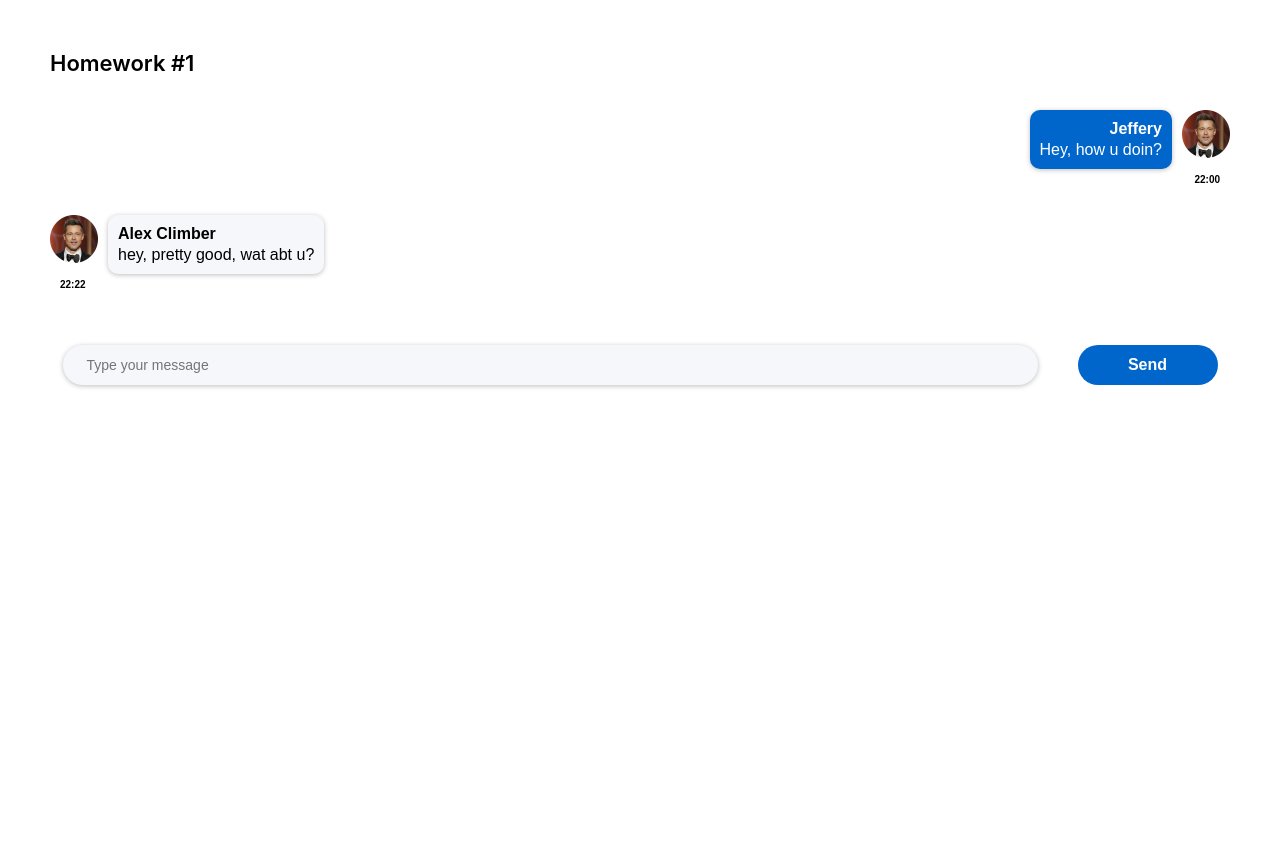
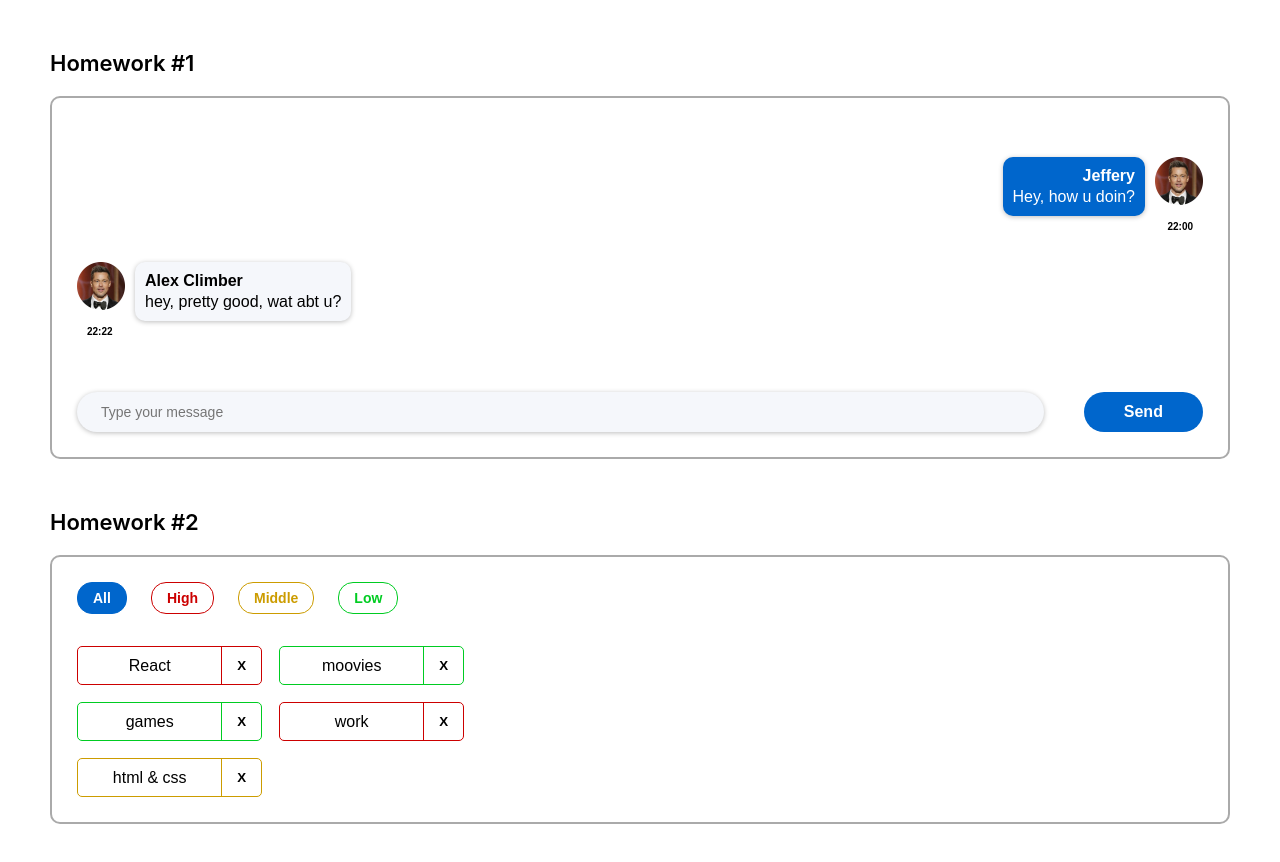
Before and after one commit to pantokrator4/homework-front-main, a React (Create React App) app: page / in a window 1280 px wide. Shown: the top 862 px of the page. Before the commit the page ends 800 px from the top, so only its background shows below. Built offline with nearby package versions, Linux system fonts and the light colour scheme.

Commit message:
0.5 2nd sprint 1st hw is done

```diff
--- a/package.json
+++ b/package.json
@@ -1,6 +1,6 @@
 {
   "name": "hws2",
-  "homepage": "http://IgnatZakalinsky.github.io/hws2",
+  "homepage": "http://pantokrator4.github.io/homework-front-main",
   "version": "0.1.0",
   "private": true,
   "dependencies": {
--- a/src/s1-main/App.module.css
+++ b/src/s1-main/App.module.css
@@ -1,14 +1,17 @@
 .App {
-  --header_height: 60px;
+	--header_height: 60px;
 	margin: 50px
 }
 
 .hw {
-
+	border: 2px solid #AAA;
+	border-radius: 10px;
+	padding: 25px;
 	font-family: "Montserrat", sans-serif;
 }
 
 .hwTitle {
+	margin: 50px 0 20px 0;
 	font-weight: 600;
 	font-size: 22px;
 }
--- a/src/s1-main/App.tsx
+++ b/src/s1-main/App.tsx
@@ -1,13 +1,14 @@
 import React from 'react'
 import s from './App.module.css'
 import HW1 from '../s2-homeworks/hw01/HW1'
+import HW2 from '../s2-homeworks/hw02/HW2'
 
 function App() {
     return (
         <div className={s.App}>
             <HW1/>
             {/*раскомментировать по ходу выполнения*/}
-            {/*<HW2/>*/}
+            <HW2/>
             {/*<HW3/>*/}
             {/*<HW4/>*/}
 
--- a/src/s2-homeworks/hw02/HW2.tsx
+++ b/src/s2-homeworks/hw02/HW2.tsx
@@ -1,6 +1,6 @@
-import React, {useState} from 'react'
-import Affairs from './affairs/Affairs'
-import s2 from '../../s1-main/App.module.css'
+import React, { useState } from "react";
+import Affairs from "./affairs/Affairs";
+import s2 from "../../s1-main/App.module.css";
 
 /*
  * 1 - описать типы AffairPriorityType, AffairType
@@ -17,45 +17,50 @@ import s2 from '../../s1-main/App.module.css'
  * */
 
 // types
-export type AffairPriorityType = any // need to fix any
+export type AffairPriorityType = string; // need to fix any
+
 export type AffairType = {
-    _id: any // need to fix any
-    name: any // need to fix any
-    priority: AffairPriorityType
-}
-export type FilterType = 'all' | AffairPriorityType
+  _id: number; // need to fix any
+  name: string; // need to fix any
+  priority: AffairPriorityType;
+};
+export type FilterType = "all" | AffairPriorityType;
 
 // constants
-const defaultAffairs: any = [ // need to fix any
-    {_id: 1, name: 'React', priority: 'high'}, // студенты могут изменить содержимое name и количество элементов в массиве, ...priority не менять!
-    {_id: 2, name: 'anime', priority: 'low'},
-    {_id: 3, name: 'games', priority: 'low'},
-    {_id: 4, name: 'work', priority: 'high'},
-    {_id: 5, name: 'html & css', priority: 'middle'},
-]
+const defaultAffairs: AffairType[] = [
+  // need to fix any
+  { _id: 1, name: "React", priority: "high" }, // студенты могут изменить содержимое name и количество элементов в массиве, ...priority не менять!
+  { _id: 2, name: "moovies", priority: "low" },
+  { _id: 3, name: "games", priority: "low" },
+  { _id: 4, name: "work", priority: "high" },
+  { _id: 5, name: "html & css", priority: "middle" },
+];
 
 // pure helper functions
-export const filterAffairs = (affairs: any, filter: any): any => { // need to fix any
-
-
-    return affairs // need to fix
-}
-export const deleteAffair = (affairs: any, _id: any): any => { // need to fix any
-
-    return affairs // need to fix
-}
+export const filterAffairs = (affairs: AffairType[], filter: string): AffairType[] => {
+  const nextState = filter === "all"
+	? affairs
+	: affairs.filter(aff => aff.priority === filter)
+	return nextState
+};
+export const deleteAffair = (affairs: AffairType[], _id: number): AffairType[] => {
+  const nextState = affairs.filter(aff=> aff._id !==_id)
+	return nextState; // need to fix
+};
 
 function HW2() {
-    const [affairs, setAffairs] = useState<any>(defaultAffairs) // need to fix any
-    const [filter, setFilter] = useState<FilterType>('all')
+  const [affairs, setAffairs] = useState< AffairType[]>(defaultAffairs); // need to fix any
+  const [filter, setFilter] = useState<FilterType>("all");
 
-    const filteredAffairs = filterAffairs(affairs, filter)
-    const deleteAffairCallback = (_id: any) => { // need to fix any
-        // need to fix
-    }
+  const filteredAffairs = filterAffairs(affairs, filter);
+
+  const deleteAffairCallback = (_id: number) => {
+		const nextState = deleteAffair(affairs, _id)
+		setAffairs(nextState)
+  };
 
   return (
-        <div id={'hw2'}>
+    <div id={"hw2"}>
       <div className={s2.hwTitle}>Homework #2</div>
       <div className={s2.hw}>
         <Affairs
@@ -66,7 +71,7 @@ function HW2() {
         />
       </div>
     </div>
-    )
+  );
 }
 
-export default HW2
+export default HW2;
--- a/src/s2-homeworks/hw02/affairs/Affairs.module.css
+++ b/src/s2-homeworks/hw02/affairs/Affairs.module.css
@@ -2,6 +2,7 @@
     display: flex;
     gap: 24px;
     margin-bottom: 32px;
+    flex-wrap: wrap;
 }
 
 .all {
--- a/src/s2-homeworks/hw02/affairs/Affairs.tsx
+++ b/src/s2-homeworks/hw02/affairs/Affairs.tsx
@@ -1,77 +1,73 @@
-import React from 'react'
-import Affair from './affair/Affair'
-import {AffairType, FilterType} from '../HW2'
-import s from './Affairs.module.css'
+import React from "react";
+import Affair from "./affair/Affair";
+import { AffairType, FilterType } from "../HW2";
+import s from "./Affairs.module.css";
 
 type AffairsPropsType = {
-    data: any // need to fix any
-    setFilter: any
-    deleteAffairCallback: any
-    filter: FilterType
-}
+  data: AffairType[]; // need to fix any
+  setFilter: (value: string)=> void;
+  deleteAffairCallback: (_id: number) => void;
+  filter: FilterType;
+};
 
 function Affairs(props: AffairsPropsType) {
   const setAll = () => {
-        // need to fix
-    }
+		props.setFilter("all")
+  };
   const setHigh = () => {
-        // need to fix
-    }
+    props.setFilter("high")
+  };
   const setMiddle = () => {
-        // need to fix
-    }
+    props.setFilter("middle")
+  };
   const setLow = () => {
-        // need to fix
-    }
+    props.setFilter("low")
+  };
 
-    const cnAll = s.button + ' ' + s.all + (props.filter === 'all' ? ' ' + s.active : '')
-    const cnHigh = s.button + ' ' + s.high + (props.filter === 'high' ? ' ' + s.active : '')
-    const cnMiddle = s.button + ' ' + s.middle + (props.filter === 'middle' ? ' ' + s.active : '')
-    const cnLow = s.button + ' ' + s.low + (props.filter === 'low' ? ' ' + s.active : '')
+  const cnAll =
+    s.button + " " + s.all + (props.filter === "all" ? " " + s.active : "");
+  const cnHigh =
+    s.button + " " + s.high + (props.filter === "high" ? " " + s.active : "");
+  const cnMiddle =
+    s.button +
+    " " +
+    s.middle +
+    (props.filter === "middle" ? " " + s.active : "");
+  const cnLow =
+    s.button + " " + s.low + (props.filter === "low" ? " " + s.active : "");
 
   const mappedAffairs = props.data.map((a: AffairType) => (
+
     <Affair
       key={a._id} // кеи ОБЯЗАТЕЛЬНЫ в 99% - так что лучше их писать всегда при создании компонент в мапе
       affair={a}
       deleteAffairCallback={props.deleteAffairCallback}
     />
-    ))
+  ));
 
   return (
     <div>
       <div className={s.buttonContainer}>
-                <button
-                    id={'hw2-button-all'}
-                    onClick={setAll}
-                    className={cnAll}
-                >
+        <button id={"hw2-button-all"} onClick={setAll} className={cnAll}>
           All
         </button>
-                <button
-                    id={'hw2-button-high'}
-                    onClick={setHigh}
-                    className={cnHigh}
-                >
+        <button id={"hw2-button-high"} onClick={setHigh} className={cnHigh}>
           High
         </button>
         <button
-                    id={'hw2-button-middle'}
+          id={"hw2-button-middle"}
           onClick={setMiddle}
           className={cnMiddle}
         >
           Middle
         </button>
-                <button
-                    id={'hw2-button-low'}
-                    onClick={setLow}
-                    className={cnLow}
-                >
+        <button id={"hw2-button-low"} onClick={setLow} className={cnLow}>
           Low
         </button>
       </div>
       <div className={s.affairs}>{mappedAffairs}</div>
     </div>
-    )
+  );
 }
 
-export default Affairs
+export default Affairs;
--- a/src/s2-homeworks/hw02/affairs/affair/Affair.tsx
+++ b/src/s2-homeworks/hw02/affairs/affair/Affair.tsx
@@ -1,49 +1,41 @@
-import React from 'react'
-import { AffairType } from '../../HW2'
-import s from './Affair.module.css'
-import s2 from '../Affairs.module.css'
+import React from "react";
+import { AffairType } from "../../HW2";
+import s from "./Affair.module.css";
+import s2 from "../Affairs.module.css";
 
 type AffairPropsType = {
   // key не нужно типизировать
-    affair: AffairType
-    deleteAffairCallback: any // need to fix any
-}
+  affair: AffairType;
+  deleteAffairCallback: (_id: number) => void; // need to fix any
+};
 
 function Affair(props: AffairPropsType) {
-    const deleteCallback = () => {
-        // need to fix
-    }
 
-    const nameClass = s.name + ' ' + s2[props.affair.priority]
-    const buttonClass = s.closeButton + ' ' + s2[props.affair.priority]
-    const affairClass = s.affair + ' ' + s2[props.affair.priority]
+  const deleteCallback = () => {props.deleteAffairCallback(props.affair._id)};
+
+  const nameClass = s.name + " " + s2[props.affair.priority];
+  const buttonClass = s.closeButton + " " + s2[props.affair.priority];
+  const affairClass = s.affair + " " + s2[props.affair.priority];
 
   return (
-        <div
-            id={'hw2-affair-' + props.affair._id}
-            className={affairClass}
-        >
-            <div id={'hw2-name-' + props.affair._id} className={nameClass}>
-                {/*создаёт студент*/}
-
-                {/**/}
+    <div id={"hw2-affair-" + props.affair._id} className={affairClass}>
+      <div id={"hw2-name-" + props.affair._id} className={nameClass}>
+        {props.affair.name}
       </div>
-            <div id={'hw2-priority-' + props.affair._id} hidden>
+      <div id={"hw2-priority-" + props.affair._id} hidden>
         {props.affair.priority}
       </div>
 
       <button
-                id={'hw2-button-delete-' + props.affair._id}
+        id={"hw2-button-delete-" + props.affair._id}
         className={buttonClass}
+        onClick={deleteCallback}
         // need to fix
-
       >
-                {/*текст кнопки могут изменить студенты*/}
         X
-                {/**/}
       </button>
     </div>
-    )
+  );
 }
 
-export default Affair
+export default Affair;
```
Lines whose indentation alone changed are shown as unchanged.
